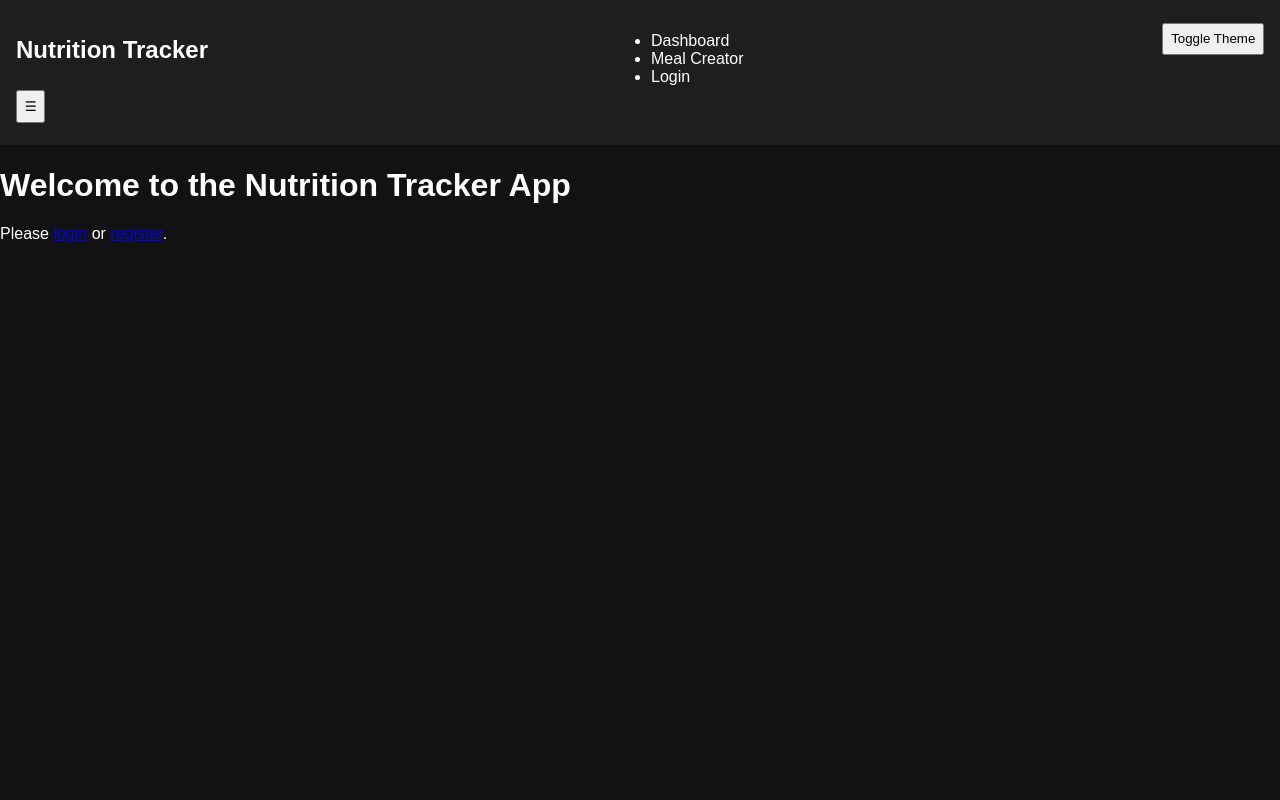
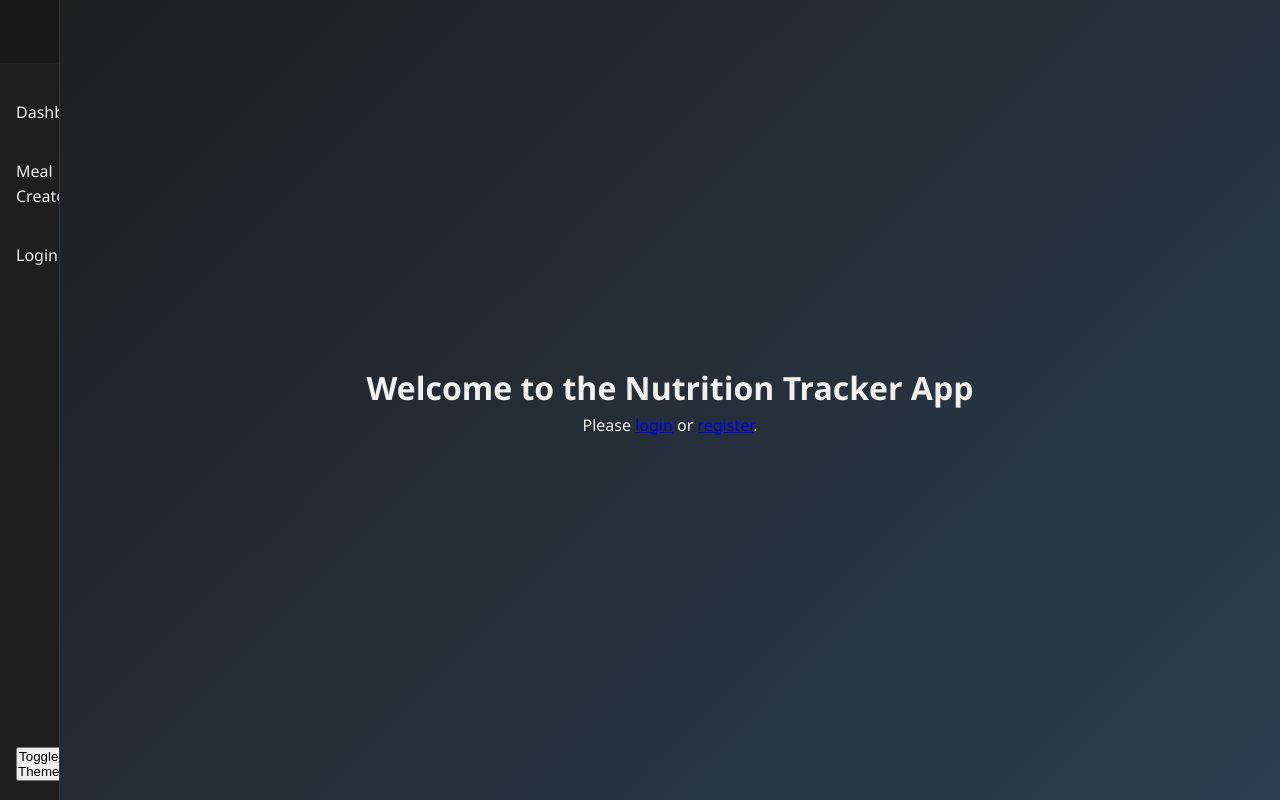
Before and after one commit to ZCrafter/nutrition-tracker-app, a Flask app: page / in a window 1280 px wide. Run offline with Flask 3, Linux system fonts and the light colour scheme.

Commit message:
Update style.css

```diff
--- a/static/css/style.css
+++ b/static/css/style.css
@@ -1,48 +1,204 @@
-body {
-  font-family: Arial, sans-serif;
+/* Reset & Basic Styles */
+* {
+  box-sizing: border-box;
   margin: 0;
   padding: 0;
 }
 
+body {
+  font-family: 'Segoe UI', Tahoma, Geneva, Verdana, sans-serif;
+  line-height: 1.6;
+  background: linear-gradient(135deg, #1e1e1e, #2c3e50);
+  color: #f0f0f0;
+  min-height: 100vh;
+}
+
+/* Theme Modes */
 .dark-mode {
-  background-color: #121212;
-  color: #ffffff;
+  --bg-color: #1e1e1e;
+  --text-color: #f0f0f0;
+  --accent-color: #27ae60;
+  --input-bg: #333;
+  --button-bg: #27ae60;
+  --button-text: #f0f0f0;
 }
 
 .light-mode {
-  background-color: #f4f4f4;
-  color: #333333;
+  --bg-color: #f4f4f4;
+  --text-color: #333;
+  --accent-color: #2980b9;
+  --input-bg: #fff;
+  --button-bg: #2980b9;
+  --button-text: #fff;
 }
 
-nav {
-  display: flex;
-  justify-content: space-between;
-  background-color: #1e1e1e;
-  padding: 1em;
+body.dark-mode,
+body.light-mode {
+  background-color: var(--bg-color);
+  color: var(--text-color);
 }
 
-nav a {
-  color: #ffffff;
-  margin-right: 1em;
-  text-decoration: none;
+/* Layout container */
+#container {
+  display: flex;
+  min-height: 100vh;
 }
 
-.dashboard {
+/* Side Navigation Styles */
+#side-nav {
+  background-color: var(--bg-color);
+  width: 60px;
+  transition: width 0.3s ease;
+  overflow: hidden;
+  border-right: 1px solid rgba(255,255,255,0.1);
   display: flex;
-  flex-wrap: wrap;
-  gap: 2em;
-  padding: 2em;
+  flex-direction: column;
 }
 
-.dashboard section {
-  flex: 1;
-  min-width: 300px;
-  background-color: #1e1e1e;
-  padding: 1em;
-  border-radius: 8px;
+#side-nav.expanded {
+  width: 200px;
 }
 
-input, textarea, button {
-  padding: 0.5em;
+#nav-header {
+  display: flex;
+  align-items: center;
+  justify-content: space-between;
+  padding: 1em;
+  background: rgba(0, 0, 0, 0.2);
+}
+
+#nav-header h2 {
+  font-size: 1.2em;
+  opacity: 0;
+  transition: opacity 0.3s ease;
+  white-space: nowrap;
+}
+
+#side-nav.expanded #nav-header h2 {
+  opacity: 1;
+}
+
+#nav-toggle {
+  background: none;
+  border: none;
+  color: var(--text-color);
+  font-size: 1.3em;
+  cursor: pointer;
+}
+
+#side-nav ul {
+  list-style: none;
+  padding: 0;
+  margin-top: 1em;
+  flex: 1;
+}
+
+#side-nav ul li {
   margin: 0.5em 0;
 }
+
+#side-nav ul li a {
+  text-decoration: none;
+  display: block;
+  padding: 0.8em 1em;
+  color: var(--text-color);
+  border-radius: 4px;
+  transition: background 0.2s ease;
+  text-align: center;
+}
+
+#side-nav ul li a:hover {
+  background: var(--accent-color);
+}
+
+#theme-switch {
+  padding: 1em;
+  text-align: center;
+}
+
+/* Main content area */
+#main-content {
+  flex: 1;
+  padding: 2em;
+  display: flex;
+  flex-direction: column;
+  justify-content: center;
+  align-items: center;
+}
+
+/* Form Styles */
+form {
+  background: rgba(0, 0, 0, 0.3);
+  padding: 2em;
+  border-radius: 8px;
+  width: 100%;
+  max-width: 400px;
+}
+
+form h2 {
+  margin-bottom: 1em;
+  text-align: center;
+}
+
+form label {
+  display: block;
+  margin-bottom: 0.5em;
+}
+
+form input[type="text"],
+form input[type="password"],
+form input[type="number"],
+form textarea {
+  width: 100%;
+  padding: 0.7em;
+  margin-bottom: 1em;
+  border: 1px solid #555;
+  border-radius: 4px;
+  background: var(--input-bg);
+  color: var(--text-color);
+}
+
+form button {
+  background: var(--button-bg);
+  color: var(--button-text);
+  padding: 0.7em 2em;
+  border: none;
+  border-radius: 4px;
+  cursor: pointer;
+  display: block;
+  width: 100%;
+}
+
+form button:hover {
+  opacity: 0.9;
+}
+
+/* Utility Classes */
+.flashes {
+  list-style: none;
+  margin-bottom: 1em;
+  padding: 1em;
+  background: rgba(255, 0, 0, 0.2);
+  border: 1px solid red;
+  border-radius: 4px;
+}
+
+.flashes li {
+  text-align: center;
+}
+
+/* Button-style links */
+.button-link {
+  background: var(--button-bg);
+  color: var(--button-text);
+  padding: 0.5em 1em;
+  text-decoration: none;
+  border-radius: 4px;
+  display: inline-block;
+  margin: 0.2em;
+  font-size: 0.9em;
+}
+
+.button-link:hover {
+  opacity: 0.9;
+}
```
